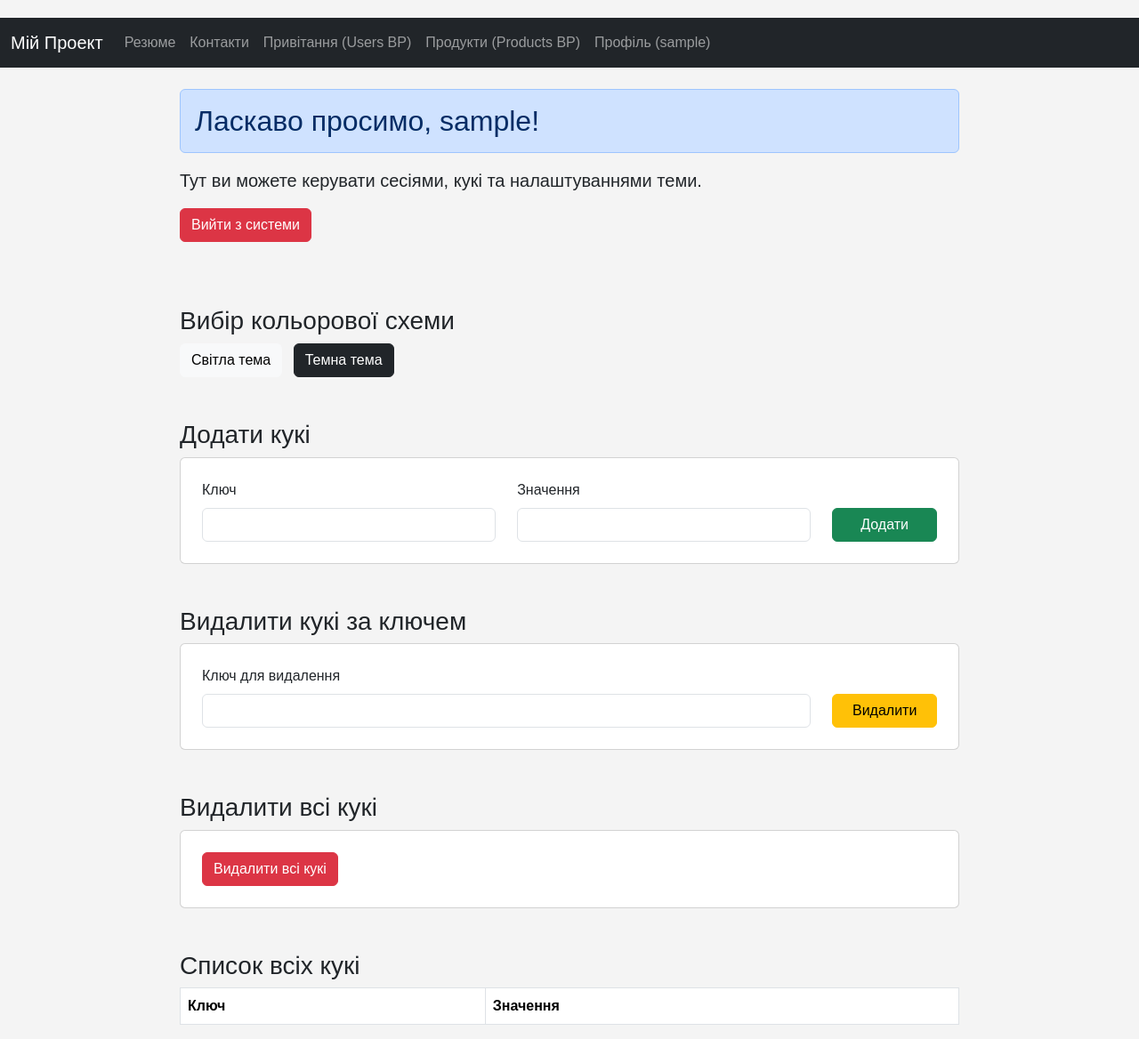
After one commit to Mesman21/flask-app-lab, a Flask app: page /users/profile in a window 1280 px wide. The commit adds this page. Shown: the whole page at 89% size. Run offline with Flask 3, Linux system fonts and the light colour scheme; the visitor is signed in with stand-in values (Sample User, id 1); lists and menus that the app fills with data are empty.

Commit message:
feat(lab4): finalized cookie/theme logic and fixed template errors in hi.html

```diff
--- a/app/__init__.py
+++ b/app/__init__.py
@@ -3,6 +3,8 @@ from .users import users_bp
 from .products import products_bp
 
 app = Flask(__name__)
+app.config.from_pyfile('../config.py')
+
 app.register_blueprint(users_bp)
 app.register_blueprint(products_bp)
 
--- a/app/templates/base.html
+++ b/app/templates/base.html
@@ -1,23 +1,66 @@
-<!DOCTYPE html>
-<html lang="en">
+<!doctype html>
+<html lang="uk">
 <head>
-    <meta charset="UTF-8">
-    <meta name="viewport" content="width=device-width, initial-scale=1.0">
-    <link href="https://cdn.jsdelivr.net/npm/bootstrap@5.3.3/dist/css/bootstrap.min.css" rel="stylesheet">
+    <meta charset="utf-8">
+    <meta name="viewport" content="width=device-width, initial-scale=1">
+    <title>{% block title %}Flask App{% endblock %}</title>
+    <link href="https://cdn.jsdelivr.net/npm/bootstrap@5.3.3/dist/css/bootstrap.min.css" rel="stylesheet" integrity="sha384-QWTKZyjpPEjISv5WaRU9OFeRpok6YctnYmDr5pNlyT2bRjXh0JMhjY6hW+ALEwIH" crossorigin="anonymous">
+    <link rel="stylesheet" href="{{ url_for('static', filename='css/styles.css') }}">
+</head>
+<body class="{% if request.cookies.get('theme') == 'dark' %}bg-dark text-white{% endif %}">
 
-    <link rel="stylesheet" href="{{ url_for('static', filename='css/styles.css') }}">
+    <nav class="navbar navbar-expand-lg navbar-dark bg-dark">
+        <div class="container-fluid">
+            <a class="navbar-brand" href="{{ url_for('resume') }}">Мій Проект</a>
 
-    <title>{{ title }}</title>
-</head>
-<body>
-    {% include 'includes/nav.html' %}
+            <button class="navbar-toggler" type="button" data-bs-toggle="collapse" data-bs-target="#navbarNav" aria-controls="navbarNav" aria-expanded="false" aria-label="Toggle navigation">
+                <span class="navbar-toggler-icon"></span>
+            </button>
 
-    <div class="container">
+            <div class="collapse navbar-collapse" id="navbarNav">
+                <ul class="navbar-nav me-auto">
+                    <li class="nav-item">
+                        <a class="nav-link" href="{{ url_for('resume') }}">Резюме</a>
+                    </li>
+                    <li class="nav-item">
+                        <a class="nav-link" href="{{ url_for('contacts') }}">Контакти</a>
+                    </li>
+                    <li class="nav-item">
+                        <a class="nav-link" href="{{ url_for('users.greetings', name='Ivan') }}">Привітання (Users BP)</a>
+                    </li>
+                    <li class="nav-item">
+                        <a class="nav-link" href="{{ url_for('products.list_products') }}">Продукти (Products BP)</a>
+                    </li>
+                    {% if 'username' in session %}
+                    <li class="nav-item">
+                        <a class="nav-link" href="{{ url_for('users.profile') }}">Профіль ({{ session['username'] }})</a>
+                    </li>
+                    {% else %}
+                    <li class="nav-item">
+                        <a class="nav-link" href="{{ url_for('users.login') }}">Вхід</a>
+                    </li>
+                    {% endif %}
+                </ul>
+            </div>
+        </div>
+    </nav>
+
+    <div class="container mt-4">
+
+        {% with messages = get_flashed_messages(with_categories=true) %}
+          {% if messages %}
+            {% for category, message in messages %}
+              <div class="alert alert-{{ category }} alert-dismissible fade show" role="alert">
+                  {{ message }}
+                  <button type="button" class="btn-close" data-bs-dismiss="alert" aria-label="Close"></button>
+              </div>
+            {% endfor %}
+          {% endif %}
+        {% endwith %}
+
         {% block content %}{% endblock %}
     </div>
 
-    {% include 'includes/footer.html' %}
-
-    <script src="https://cdn.jsdelivr.net/npm/bootstrap@5.3.3/dist/js/bootstrap.bundle.min.js"></script>
+    <script src="https://cdn.jsdelivr.net/npm/bootstrap@5.3.3/dist/js/bootstrap.bundle.min.js" integrity="sha384-YvpcrYf0tY3lHB60NNkmXc5s9fDVZLESaAA55NDzOxhy9GkcIdslK1eN7N6jIeHz" crossorigin="anonymous"></script>
 </body>
 </html>
--- /dev/null
+++ b/app/users/templates/users/profile.html
@@ -0,0 +1,81 @@
+{% extends "base.html" %}
+
+{% block content %}
+<h2 class="alert alert-primary">Ласкаво просимо, {{ username }}!</h2>
+<p class="lead">Тут ви можете керувати сесіями, кукі та налаштуваннями теми.</p>
+
+<a href="{{ url_for('users.logout') }}" class="btn btn-danger mb-4">Вийти з системи</a>
+
+<h3 class="mt-5">Вибір кольорової схеми</h3>
+<div class="mb-5">
+    <a href="{{ url_for('users.select_theme', theme_name='light') }}" class="btn btn-light me-2">Світла тема</a>
+    <a href="{{ url_for('users.select_theme', theme_name='dark') }}" class="btn btn-dark text-white">Темна тема</a>
+</div>
+
+<h3 class="mt-5">Додати кукі</h3>
+<div class="card p-4 mb-4">
+    <form method="POST" action="{{ url_for('users.handle_cookies') }}">
+        <input type="hidden" name="action" value="add">
+        <div class="row">
+            <div class="col-5">
+                <label for="key" class="form-label">Ключ</label>
+                <input type="text" class="form-control" name="key" required>
+            </div>
+            <div class="col-5">
+                <label for="value" class="form-label">Значення</label>
+                <input type="text" class="form-control" name="value" required>
+            </div>
+            <div class="col-2 d-flex align-items-end">
+                <button type="submit" class="btn btn-success w-100">Додати</button>
+            </div>
+        </div>
+    </form>
+</div>
+
+<h3 class="mt-5">Видалити кукі за ключем</h3>
+<div class="card p-4 mb-4">
+    <form method="POST" action="{{ url_for('users.handle_cookies') }}">
+        <input type="hidden" name="action" value="delete_key">
+        <div class="row">
+            <div class="col-10">
+                <label for="delete_key_name" class="form-label">Ключ для видалення</label>
+                <input type="text" class="form-control" name="delete_key_name" required>
+            </div>
+            <div class="col-2 d-flex align-items-end">
+                <button type="submit" class="btn btn-warning w-100">Видалити</button>
+            </div>
+        </div>
+    </form>
+</div>
+
+<h3 class="mt-5">Видалити всі кукі</h3>
+<div class="card p-4 mb-4">
+    <form method="POST" action="{{ url_for('users.handle_cookies') }}">
+        <input type="hidden" name="action" value="delete_all">
+        <button type="submit" class="btn btn-danger">Видалити всі кукі</button>
+    </form>
+</div>
+
+<h3 class="mt-5">Список всіх кукі</h3>
+{% if all_cookies %}
+<table class="table table-bordered">
+    <thead>
+        <tr>
+            <th>Ключ</th>
+            <th>Значення</th>
+        </tr>
+    </thead>
+    <tbody>
+    {% for key, value in all_cookies %}
+        <tr>
+            <td>{{ key }}</td>
+            <td style="word-break: break-all;">{{ value }}</td>
+        </tr>
+    {% endfor %}
+    </tbody>
+</table>
+{% else %}
+<p>Кукі відсутні.</p>
+{% endif %}
+
+{% endblock %}
--- a/app/users/views.py
+++ b/app/users/views.py
@@ -1,13 +1,110 @@
-from flask import request, redirect, url_for, render_template
+from flask import request, redirect, url_for, render_template, session, flash, make_response
 from . import users_bp
+
+VALID_USERNAME = 'user1'
+VALID_PASSWORD = 'password123'
+
+
+# --- МАРШРУТИ ЛАБ 3 (Blueprint users) ---
 
 @users_bp.route("/hi/<string:name>")
 def greetings(name):
-    name = name.upper()
-    age = request.args.get("age", None, int)
-    return render_template("users/hi.html", name=name, age=age)
+    # Змінено шаблон на hi.html
+    age = request.args.get("age", "Unknown")
+    return render_template("users/hi.html", name=name.upper(), age=age)
+
 
 @users_bp.route("/admin")
 def admin():
-    to_url = url_for("users.greetings", name="administrator", age=45, _external=True)
-    return redirect(to_url)
+    return redirect(url_for('users.greetings', name='Administrator', age=45))
+
+
+# --- МАРШРУТИ ЛАБ 4 (Login, Profile, Logout) ---
+
+@users_bp.route("/login", methods=['GET', 'POST'])
+def login():
+    if 'username' in session:
+        return redirect(url_for('users.profile'))
+
+    if request.method == 'POST':
+        username = request.form.get('username')
+        password = request.form.get('password')
+
+        if username == VALID_USERNAME and password == VALID_PASSWORD:
+            session['username'] = username
+            flash(f'Ласкаво просимо, {username}!', 'success')
+            return redirect(url_for('users.profile'))
+        else:
+            flash('Неправильні дані. Спробуйте ще раз.', 'danger')
+            return redirect(url_for('users.login'))
+
+    return render_template('users/login.html')
+
+
+@users_bp.route("/profile", methods=['GET', 'POST'])
+def profile():
+    if 'username' not in session:
+        flash('Для доступу до профілю необхідно увійти.', 'warning')
+        return redirect(url_for('users.login'))
+
+    username = session['username']
+    all_cookies = request.cookies.items()
+
+    return render_template('users/profile.html', username=username, all_cookies=all_cookies)
+
+
+@users_bp.route("/logout")
+def logout():
+    session.pop('username', None)
+    flash('Ви успішно вийшли з системи.', 'info')
+    return redirect(url_for('users.login'))
+
+
+# --- МАРШРУТИ ЛАБ 4 (Кукі та Теми) ---
+
+@users_bp.route("/cookies", methods=['POST'])
+def handle_cookies():
+    if 'username' not in session:
+        flash('Необхідно увійти для керування кукі.', 'danger')
+        return redirect(url_for('users.login'))
+
+    action = request.form.get('action')
+
+    if action == 'add':
+        key = request.form.get('key')
+        value = request.form.get('value')
+
+        response = make_response(redirect(url_for('users.profile')))
+        response.set_cookie(key, value, max_age=60 * 60 * 24 * 7)
+        flash(f'Кукі "{key}" успішно додано.', 'success')
+        return response
+
+    elif action == 'delete_key':
+        key = request.form.get('delete_key_name')
+        response = make_response(redirect(url_for('users.profile')))
+        response.delete_cookie(key)
+        flash(f'Кукі "{key}" успішно видалено.', 'warning')
+        return response
+
+    elif action == 'delete_all':
+        response = make_response(redirect(url_for('users.profile')))
+
+        for key in request.cookies:
+            response.delete_cookie(key)
+
+        flash('Усі кукі успішно видалено.', 'warning')
+        return response
+
+    return redirect(url_for('users.profile'))
+
+
+@users_bp.route("/theme/<string:theme_name>")
+def select_theme(theme_name):
+    if theme_name in ['light', 'dark']:
+        response = make_response(redirect(url_for('users.profile')))
+        response.set_cookie('theme', theme_name, max_age=60 * 60 * 24 * 365)
+        flash(f'Тему змінено на {theme_name}.', 'info')
+        return response
+
+    flash('Невідома тема.', 'danger')
+    return redirect(url_for('users.profile'))
--- /dev/null
+++ b/config.py
@@ -0,0 +1,2 @@
+import os
+SECRET_KEY = os.environ.get('SECRET_KEY') or 'your_super_secret_key_for_sessions'
```
Also changed, not shown: app/users/templates/users/login.html (added, +23 -0 lines), app/views.py (+5 -7 lines), tests/test_product_bp.py (deleted, +0 -21 lines).
